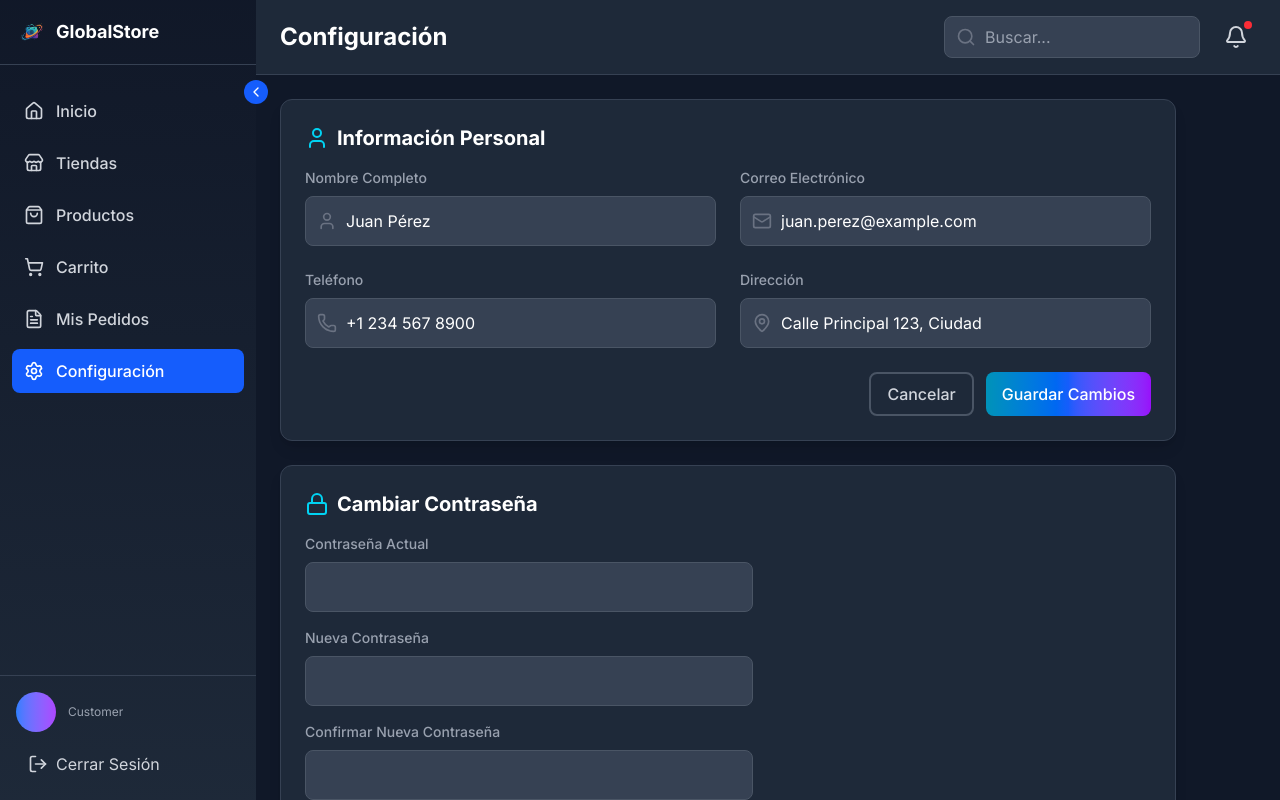
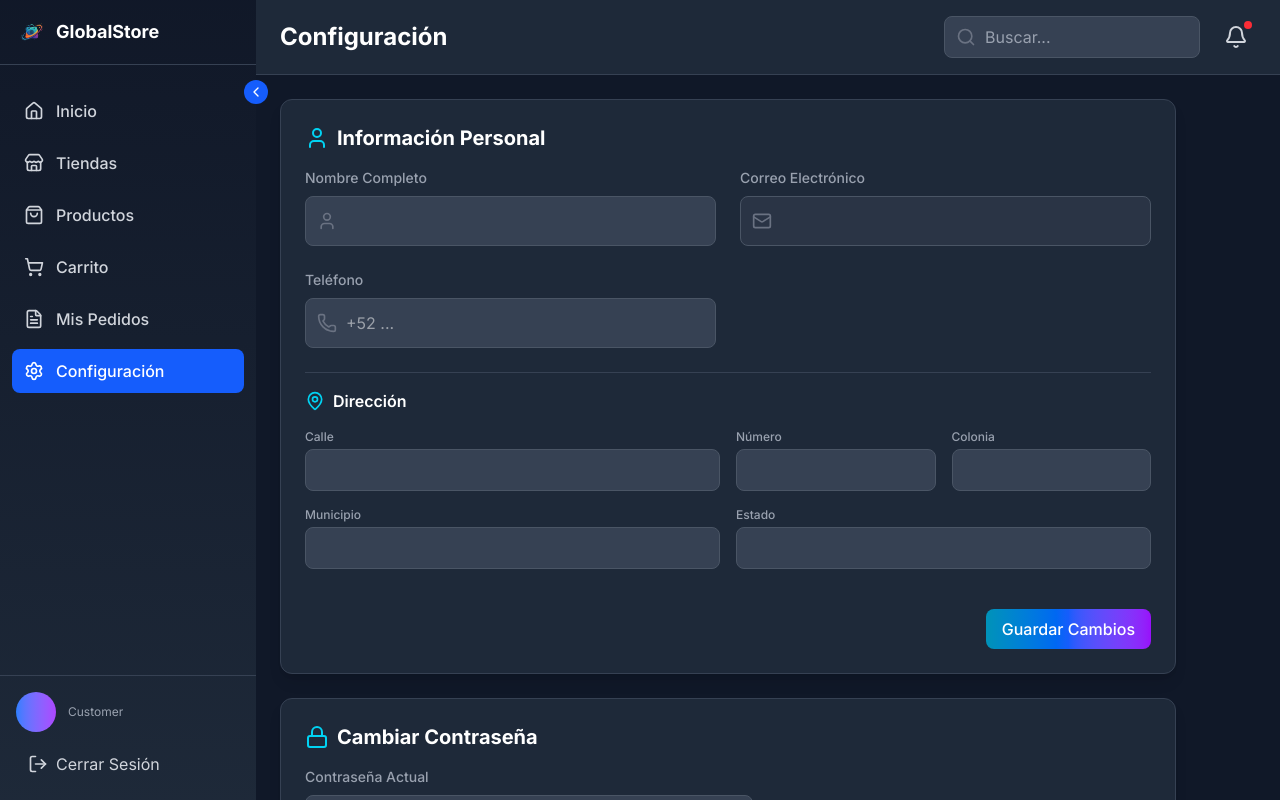
Before and after one commit to Cristian2040/Global-store, a Next.js app in the folder frontend/: page /customer/settings in a window 1280 px wide. Built offline with nearby package versions, Linux system fonts and the light colour scheme; no server answers.

Commit message:
feat(customer): enhance profile settings and validation

```diff
--- a/frontend/src/app/customer/settings/page.tsx
+++ b/frontend/src/app/customer/settings/page.tsx
@@ -1,37 +1,143 @@
+
 'use client';
 
-import { useState } from 'react';
+import { useState, useEffect } from 'react';
 import { DashboardLayout } from '@/components/layout/DashboardLayout';
 import { Card, CardHeader, CardTitle, CardContent } from '@/components/ui/Card';
 import { Button } from '@/components/ui/Button';
-import { Input } from '@/components/ui/Input';
 import { User, Mail, Phone, MapPin, Lock } from 'lucide-react';
+import api from '@/lib/api';
+import { toast } from 'sonner';
 
 export default function SettingsPage() {
+    const [loading, setLoading] = useState(true);
+    const [userId, setUserId] = useState<string | null>(null);
+
     const [formData, setFormData] = useState({
-        name: 'Juan Pérez',
-        email: 'juan.perez@example.com',
-        phone: '+1 234 567 8900',
-        address: 'Calle Principal 123, Ciudad',
+        username: '',
+        email: '',
+        phone: '',
+        street: '',
+        number: '',
+        neighborhood: '',
+        municipality: '',
+        state: '',
+        country: '',
+        notes: ''
     });
 
     const [passwordData, setPasswordData] = useState({
-        current: '',
-        new: '',
-        confirm: '',
+        oldPassword: '',
+        newPassword: '',
+        confirmPassword: '',
     });
 
-    const handleSubmit = (e: React.FormEvent) => {
-        e.preventDefault();
-        // Handle form submission
-        console.log('Profile updated:', formData);
+    useEffect(() => {
+        fetchProfile();
+    }, []);
+
+    const fetchProfile = async () => {
+        try {
+            const response = await api.get('/users/profile');
+            if (response.data.success) {
+                const user = response.data.data.user;
+                setUserId(user._id);
+                setFormData({
+                    username: user.username || '',
+                    email: user.email || '',
+                    phone: user.phone || '',
+                    street: user.address?.street || '',
+                    number: user.address?.number || '',
+                    neighborhood: user.address?.neighborhood || '',
+                    municipality: user.address?.municipality || '',
+                    state: user.address?.state || '',
+                    country: user.address?.country || '',
+                    notes: user.address?.notes || ''
+                });
+            }
+        } catch (error) {
+            console.error('Error fetching profile:', error);
+            toast.error('Error al cargar la información del perfil');
+        } finally {
+            setLoading(false);
+        }
     };
 
-    const handlePasswordChange = (e: React.FormEvent) => {
+    const handleProfileUpdate = async (e: React.FormEvent) => {
         e.preventDefault();
-        // Handle password change
-        console.log('Password change requested');
+
+        if (!userId) return;
+
+        try {
+            const payload = {
+                username: formData.username,
+                // email: formData.email, // Email usually read-only or requires verification, but sending just in case backend allows
+                phone: formData.phone,
+                address: {
+                    street: formData.street,
+                    number: formData.number,
+                    neighborhood: formData.neighborhood,
+                    municipality: formData.municipality,
+                    state: formData.state,
+                    country: formData.country,
+                    notes: formData.notes
+                }
+            };
+
+            const response = await api.put(`/users/${userId}`, payload);
+
+            if (response.data.success) {
+                toast.success('Perfil actualizado exitosamente');
+            }
+        } catch (error) {
+            console.error('Error updating profile:', error);
+            toast.error('Error al actualizar el perfil');
+        }
     };
+
+    const handlePasswordChange = async (e: React.FormEvent) => {
+        e.preventDefault();
+
+        if (passwordData.newPassword !== passwordData.confirmPassword) {
+            toast.error('Las contraseñas nuevas no coinciden');
+            return;
+        }
+
+        if (passwordData.newPassword.length < 8) {
+            toast.error('La contraseña debe tener al menos 8 caracteres');
+            return;
+        }
+
+        try {
+            const response = await api.post('/auth/change-password', {
+                oldPassword: passwordData.oldPassword,
+                newPassword: passwordData.newPassword
+            });
+
+            if (response.data.success) {
+                toast.success('Contraseña actualizada exitosamente');
+                setPasswordData({
+                    oldPassword: '',
+                    newPassword: '',
+                    confirmPassword: ''
+                });
+            }
+        } catch (error: any) {
+            console.error('Error changing password:', error);
+            const msg = error.response?.data?.message || 'Error al cambiar la contraseña';
+            toast.error(msg);
+        }
+    };
+
+    if (loading) {
+        return (
+            <DashboardLayout role="customer" title="Configuración">
+                <div className="flex justify-center items-center h-64">
+                    <div className="animate-spin rounded-full h-8 w-8 border-b-2 border-cyan-500"></div>
+                </div>
+            </DashboardLayout>
+        );
+    }
 
     return (
         <DashboardLayout role="customer" title="Configuración">
@@ -45,7 +151,7 @@ export default function SettingsPage() {
                         </CardTitle>
                     </CardHeader>
                     <CardContent>
-                        <form onSubmit={handleSubmit} className="space-y-6">
+                        <form onSubmit={handleProfileUpdate} className="space-y-6">
                             <div className="grid md:grid-cols-2 gap-6">
                                 <div>
                                     <label className="block text-sm font-medium text-gray-400 mb-2">
@@ -55,9 +161,10 @@ export default function SettingsPage() {
                                         <User className="absolute left-3 top-1/2 transform -translate-y-1/2 text-gray-500 w-5 h-5" />
                                         <input
                                             type="text"
-                                            value={formData.name}
-                                            onChange={(e) => setFormData({ ...formData, name: e.target.value })}
+                                            value={formData.username}
+                                            onChange={(e) => setFormData({ ...formData, username: e.target.value })}
                                             className="w-full pl-10 pr-4 py-3 bg-gray-700 border border-gray-600 text-white rounded-lg focus:outline-none focus:ring-2 focus:ring-cyan-500"
+                                            required
                                         />
                                     </div>
                                 </div>
@@ -71,8 +178,8 @@ export default function SettingsPage() {
                                         <input
                                             type="email"
                                             value={formData.email}
-                                            onChange={(e) => setFormData({ ...formData, email: e.target.value })}
-                                            className="w-full pl-10 pr-4 py-3 bg-gray-700 border border-gray-600 text-white rounded-lg focus:outline-none focus:ring-2 focus:ring-cyan-500"
+                                            disabled
+                                            className="w-full pl-10 pr-4 py-3 bg-gray-700/50 border border-gray-600 text-gray-400 rounded-lg cursor-not-allowed"
                                         />
                                     </div>
                                 </div>
@@ -88,30 +195,69 @@ export default function SettingsPage() {
                                             value={formData.phone}
                                             onChange={(e) => setFormData({ ...formData, phone: e.target.value })}
                                             className="w-full pl-10 pr-4 py-3 bg-gray-700 border border-gray-600 text-white rounded-lg focus:outline-none focus:ring-2 focus:ring-cyan-500"
-                                        />
-                                    </div>
-                                </div>
-
-                                <div>
-                                    <label className="block text-sm font-medium text-gray-400 mb-2">
-                                        Dirección
-                                    </label>
-                                    <div className="relative">
-                                        <MapPin className="absolute left-3 top-1/2 transform -translate-y-1/2 text-gray-500 w-5 h-5" />
-                                        <input
-                                            type="text"
-                                            value={formData.address}
-                                            onChange={(e) => setFormData({ ...formData, address: e.target.value })}
-                                            className="w-full pl-10 pr-4 py-3 bg-gray-700 border border-gray-600 text-white rounded-lg focus:outline-none focus:ring-2 focus:ring-cyan-500"
+                                            placeholder="+52 ..."
                                         />
                                     </div>
                                 </div>
                             </div>
 
-                            <div className="flex justify-end gap-3">
-                                <Button variant="outline" type="button">
-                                    Cancelar
-                                </Button>
+                            <div className="border-t border-gray-700 pt-4">
+                                <h4 className="text-white font-semibold mb-4 flex items-center">
+                                    <MapPin className="w-5 h-5 mr-2 text-cyan-400" />
+                                    Dirección
+                                </h4>
+                                <div className="grid md:grid-cols-2 gap-4">
+                                    <div>
+                                        <label className="block text-xs font-medium text-gray-400 mb-1">Calle</label>
+                                        <input
+                                            type="text"
+                                            value={formData.street}
+                                            onChange={(e) => setFormData({ ...formData, street: e.target.value })}
+                                            className="w-full px-4 py-2 bg-gray-700 border border-gray-600 text-white rounded-lg focus:outline-none focus:ring-2 focus:ring-cyan-500"
+                                        />
+                                    </div>
+                                    <div className="grid grid-cols-2 gap-4">
+                                        <div>
+                                            <label className="block text-xs font-medium text-gray-400 mb-1">Número</label>
+                                            <input
+                                                type="text"
+                                                value={formData.number}
+                                                onChange={(e) => setFormData({ ...formData, number: e.target.value })}
+                                                className="w-full px-4 py-2 bg-gray-700 border border-gray-600 text-white rounded-lg focus:outline-none focus:ring-2 focus:ring-cyan-500"
+                                            />
+                                        </div>
+                                        <div>
+                                            <label className="block text-xs font-medium text-gray-400 mb-1">Colonia</label>
+                                            <input
+                                                type="text"
+                                                value={formData.neighborhood}
+                                                onChange={(e) => setFormData({ ...formData, neighborhood: e.target.value })}
+                                                className="w-full px-4 py-2 bg-gray-700 border border-gray-600 text-white rounded-lg focus:outline-none focus:ring-2 focus:ring-cyan-500"
+                                            />
+                                        </div>
+                                    </div>
+                                    <div>
+                                        <label className="block text-xs font-medium text-gray-400 mb-1">Municipio</label>
+                                        <input
+                                            type="text"
+                                            value={formData.municipality}
+                                            onChange={(e) => setFormData({ ...formData, municipality: e.target.value })}
+                                            className="w-full px-4 py-2 bg-gray-700 border border-gray-600 text-white rounded-lg focus:outline-none focus:ring-2 focus:ring-cyan-500"
+                                        />
+                                    </div>
+                                    <div>
+                                        <label className="block text-xs font-medium text-gray-400 mb-1">Estado</label>
+                                        <input
+                                            type="text"
+                                            value={formData.state}
+                                            onChange={(e) => setFormData({ ...formData, state: e.target.value })}
+                                            className="w-full px-4 py-2 bg-gray-700 border border-gray-600 text-white rounded-lg focus:outline-none focus:ring-2 focus:ring-cyan-500"
+                                        />
+                                    </div>
+                                </div>
+                            </div>
+
+                            <div className="flex justify-end gap-3 pt-4">
                                 <Button type="submit">
                                     Guardar Cambios
                                 </Button>
@@ -137,9 +283,10 @@ export default function SettingsPage() {
                                     </label>
                                     <input
                                         type="password"
-                                        value={passwordData.current}
-                                        onChange={(e) => setPasswordData({ ...passwordData, current: e.target.value })}
+                                        value={passwordData.oldPassword}
+                                        onChange={(e) => setPasswordData({ ...passwordData, oldPassword: e.target.value })}
                                         className="w-full px-4 py-3 bg-gray-700 border border-gray-600 text-white rounded-lg focus:outline-none focus:ring-2 focus:ring-cyan-500"
+                                        required
                                     />
                                 </div>
 
@@ -149,9 +296,10 @@ export default function SettingsPage() {
                                     </label>
                                     <input
                                         type="password"
-                                        value={passwordData.new}
-                                        onChange={(e) => setPasswordData({ ...passwordData, new: e.target.value })}
+                                        value={passwordData.newPassword}
+                                        onChange={(e) => setPasswordData({ ...passwordData, newPassword: e.target.value })}
                                         className="w-full px-4 py-3 bg-gray-700 border border-gray-600 text-white rounded-lg focus:outline-none focus:ring-2 focus:ring-cyan-500"
+                                        required
                                     />
                                 </div>
 
@@ -161,9 +309,10 @@ export default function SettingsPage() {
                                     </label>
                                     <input
                                         type="password"
-                                        value={passwordData.confirm}
-                                        onChange={(e) => setPasswordData({ ...passwordData, confirm: e.target.value })}
+                                        value={passwordData.confirmPassword}
+                                        onChange={(e) => setPasswordData({ ...passwordData, confirmPassword: e.target.value })}
                                         className="w-full px-4 py-3 bg-gray-700 border border-gray-600 text-white rounded-lg focus:outline-none focus:ring-2 focus:ring-cyan-500"
+                                        required
                                     />
                                 </div>
                             </div>
```
Also changed, not shown: 2 other files (tests, documents, lock files or other folders).
